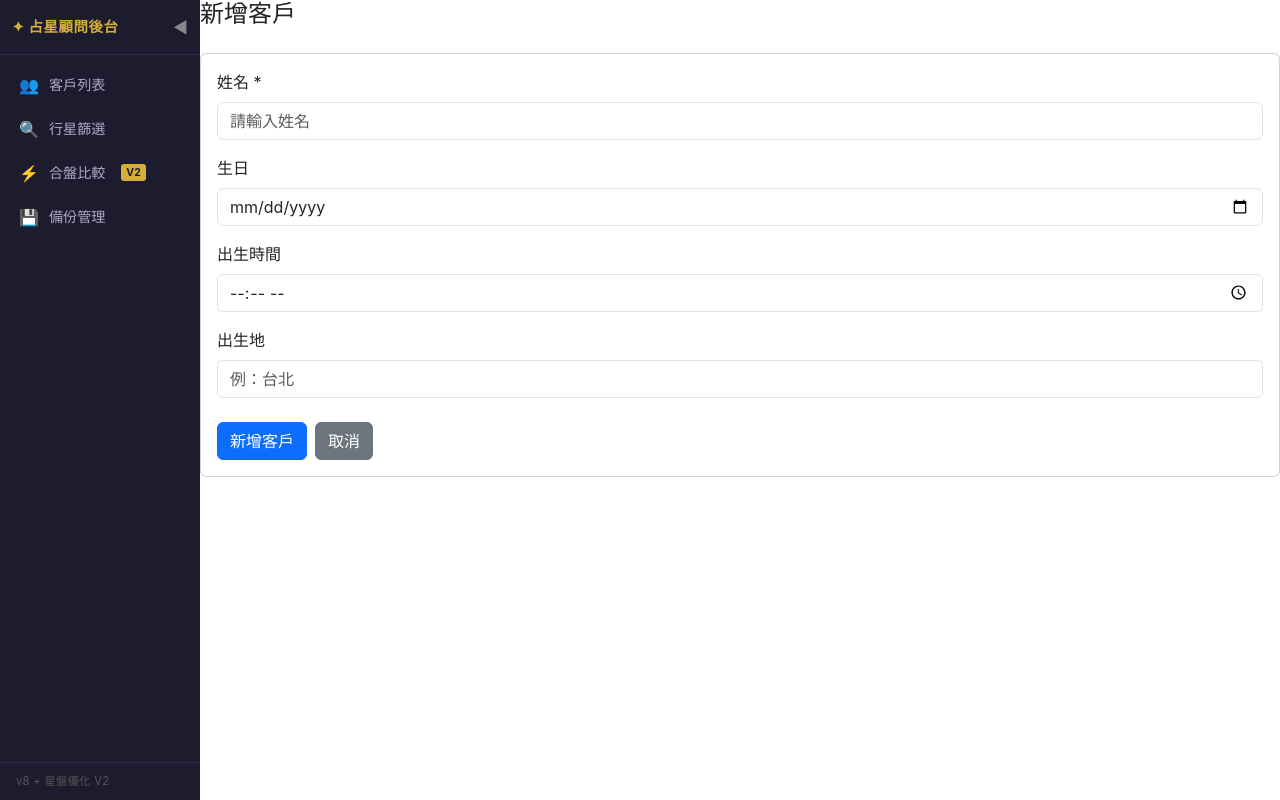
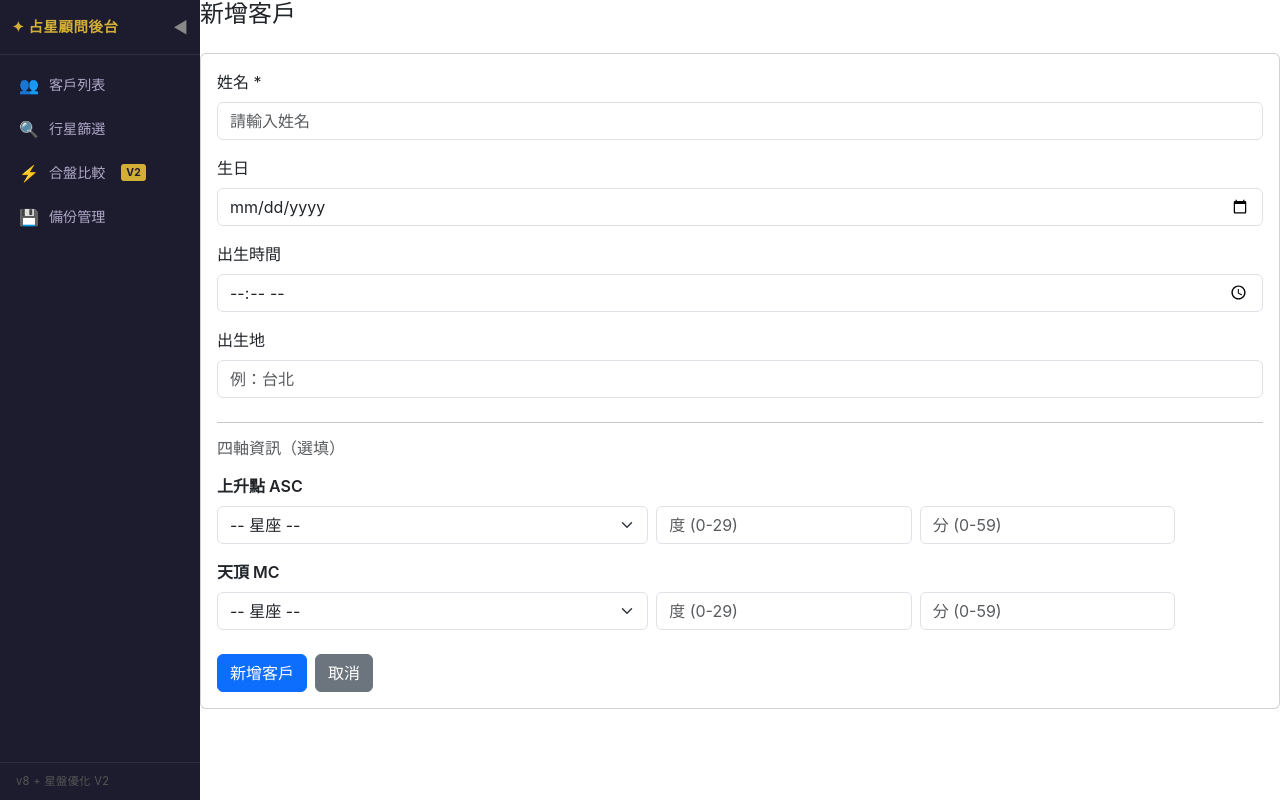
Before and after one commit to joan71739/zodiac-web, a React (Vite) app: page /clients/new in a window 1280 px wide. Built offline with nearby package versions, Linux system fonts and the light colour scheme.

Commit message:
Update ClientForm.jsx

```diff
--- a/src/pages/ClientForm.jsx
+++ b/src/pages/ClientForm.jsx
@@ -1,7 +1,12 @@
 import { useState, useEffect } from 'react'
 import { useParams, useNavigate } from 'react-router-dom'
-import { Form, Button, Card, Alert, Spinner } from 'react-bootstrap'
+import { Form, Button, Card, Alert, Spinner, Row, Col } from 'react-bootstrap'
 import { getClient, createClient, updateClient } from '../api/clients'
+
+const SIGNS = [
+    '牡羊座', '金牛座', '雙子座', '巨蟹座', '獅子座', '處女座',
+    '天秤座', '天蠍座', '射手座', '摩羯座', '水瓶座', '雙魚座'
+]
 
 function ClientForm() {
     const { id } = useParams()
@@ -12,7 +17,14 @@ function ClientForm() {
         name: '',
         birthDate: '',
         birthTime: '',
-        birthPlace: ''
+        birthPlace: '',
+        // v9：四軸資訊（選填）
+        ascSign: '',
+        ascDegreeNum: '',
+        ascMinuteNum: '',
+        mcSign: '',
+        mcDegreeNum: '',
+        mcMinuteNum: '',
     })
     const [loading, setLoading] = useState(isEdit)
     const [submitting, setSubmitting] = useState(false)
@@ -25,10 +37,17 @@ function ClientForm() {
                 const res = await getClient(id)
                 const c = res.data
                 setFormData({
-                    name: c.name || '',
-                    birthDate: c.birthDate || '',
-                    birthTime: c.birthTime || '',
-                    birthPlace: c.birthPlace || ''
+                    name:         c.name        || '',
+                    birthDate:    c.birthDate   || '',
+                    birthTime:    c.birthTime   || '',
+                    birthPlace:   c.birthPlace  || '',
+                    // v9：回填四軸資訊（null 時顯示空字串）
+                    ascSign:      c.ascSign      ?? '',
+                    ascDegreeNum: c.ascDegreeNum != null ? String(c.ascDegreeNum) : '',
+                    ascMinuteNum: c.ascMinuteNum != null ? String(c.ascMinuteNum) : '',
+                    mcSign:       c.mcSign       ?? '',
+                    mcDegreeNum:  c.mcDegreeNum  != null ? String(c.mcDegreeNum)  : '',
+                    mcMinuteNum:  c.mcMinuteNum  != null ? String(c.mcMinuteNum)  : '',
                 })
             } catch (err) {
                 setErrorMsg('載入客戶資料失敗')
@@ -51,10 +70,26 @@ function ClientForm() {
         }
         try {
             setSubmitting(true)
+
+            // 整理 payload：數字欄位空字串 → null，避免後端 Short 轉型錯誤
+            const payload = {
+                name:      formData.name.trim(),
+                birthDate: formData.birthDate  || null,
+                birthTime: formData.birthTime  || null,
+                birthPlace: formData.birthPlace || null,
+                // v9：四軸資訊
+                ascSign:      formData.ascSign      || null,
+                ascDegreeNum: formData.ascDegreeNum !== '' ? Number(formData.ascDegreeNum) : null,
+                ascMinuteNum: formData.ascMinuteNum !== '' ? Number(formData.ascMinuteNum) : null,
+                mcSign:       formData.mcSign       || null,
+                mcDegreeNum:  formData.mcDegreeNum  !== '' ? Number(formData.mcDegreeNum)  : null,
+                mcMinuteNum:  formData.mcMinuteNum  !== '' ? Number(formData.mcMinuteNum)  : null,
+            }
+
             if (isEdit) {
-                await updateClient(id, formData)
+                await updateClient(id, payload)
             } else {
-                await createClient(formData)
+                await createClient(payload)
             }
             navigate('/')
         } catch (err) {
@@ -76,11 +111,17 @@ function ClientForm() {
         <div>
             <h4 className="mb-4">{isEdit ? '編輯客戶' : '新增客戶'}</h4>
 
-            {errorMsg && <Alert variant="danger" dismissible onClose={() => setErrorMsg('')}>{errorMsg}</Alert>}
+            {errorMsg && (
+                <Alert variant="danger" dismissible onClose={() => setErrorMsg('')}>
+                    {errorMsg}
+                </Alert>
+            )}
 
             <Card>
                 <Card.Body>
                     <Form onSubmit={handleSubmit}>
+
+                        {/* ── 基本資料 ──────────────────────────── */}
                         <Form.Group className="mb-3">
                             <Form.Label>姓名 *</Form.Label>
                             <Form.Control
@@ -123,12 +164,107 @@ function ClientForm() {
                             />
                         </Form.Group>
 
-                        <Button variant="primary" type="submit" className="me-2" disabled={submitting}>
-                            {submitting ? <Spinner animation="border" size="sm" /> : (isEdit ? '儲存編輯' : '新增客戶')}
+                        {/* ── v9：四軸資訊（選填）────────────────── */}
+                        <hr />
+                        <h6 className="mb-3 text-muted">四軸資訊（選填）</h6>
+
+                        {/* 上升點 ASC */}
+                        <Form.Label className="fw-semibold">上升點 ASC</Form.Label>
+                        <Row className="mb-3 g-2">
+                            <Col md={5}>
+                                <Form.Select
+                                    name="ascSign"
+                                    value={formData.ascSign}
+                                    onChange={handleChange}
+                                >
+                                    <option value="">-- 星座 --</option>
+                                    {SIGNS.map(s => (
+                                        <option key={s} value={s}>{s}</option>
+                                    ))}
+                                </Form.Select>
+                            </Col>
+                            <Col md={3}>
+                                <Form.Control
+                                    type="number"
+                                    name="ascDegreeNum"
+                                    placeholder="度 (0-29)"
+                                    min={0}
+                                    max={29}
+                                    value={formData.ascDegreeNum}
+                                    onChange={handleChange}
+                                />
+                            </Col>
+                            <Col md={3}>
+                                <Form.Control
+                                    type="number"
+                                    name="ascMinuteNum"
+                                    placeholder="分 (0-59)"
+                                    min={0}
+                                    max={59}
+                                    value={formData.ascMinuteNum}
+                                    onChange={handleChange}
+                                />
+                            </Col>
+                        </Row>
+
+                        {/* 天頂 MC */}
+                        <Form.Label className="fw-semibold">天頂 MC</Form.Label>
+                        <Row className="mb-4 g-2">
+                            <Col md={5}>
+                                <Form.Select
+                                    name="mcSign"
+                                    value={formData.mcSign}
+                                    onChange={handleChange}
+                                >
+                                    <option value="">-- 星座 --</option>
+                                    {SIGNS.map(s => (
+                                        <option key={s} value={s}>{s}</option>
+                                    ))}
+                                </Form.Select>
+                            </Col>
+                            <Col md={3}>
+                                <Form.Control
+                                    type="number"
+                                    name="mcDegreeNum"
+                                    placeholder="度 (0-29)"
+                                    min={0}
+                                    max={29}
+                                    value={formData.mcDegreeNum}
+                                    onChange={handleChange}
+                                />
+                            </Col>
+                            <Col md={3}>
+                                <Form.Control
+                                    type="number"
+                                    name="mcMinuteNum"
+                                    placeholder="分 (0-59)"
+                                    min={0}
+                                    max={59}
+                                    value={formData.mcMinuteNum}
+                                    onChange={handleChange}
+                                />
+                            </Col>
+                        </Row>
+                        {/* ───────────────────────────────────────── */}
+
+                        <Button
+                            variant="primary"
+                            type="submit"
+                            className="me-2"
+                            disabled={submitting}
+                        >
+                            {submitting
+                                ? <Spinner animation="border" size="sm" />
+                                : (isEdit ? '儲存編輯' : '新增客戶')}
                         </Button>
-                        <Button variant="secondary" onClick={() => navigate('/')} disabled={submitting}>
+                        <Button
+                            variant="secondary"
+                            onClick={() => navigate('/')}
+                            disabled={submitting}
+                        >
                             取消
                         </Button>
+
                     </Form>
                 </Card.Body>
             </Card>
```
